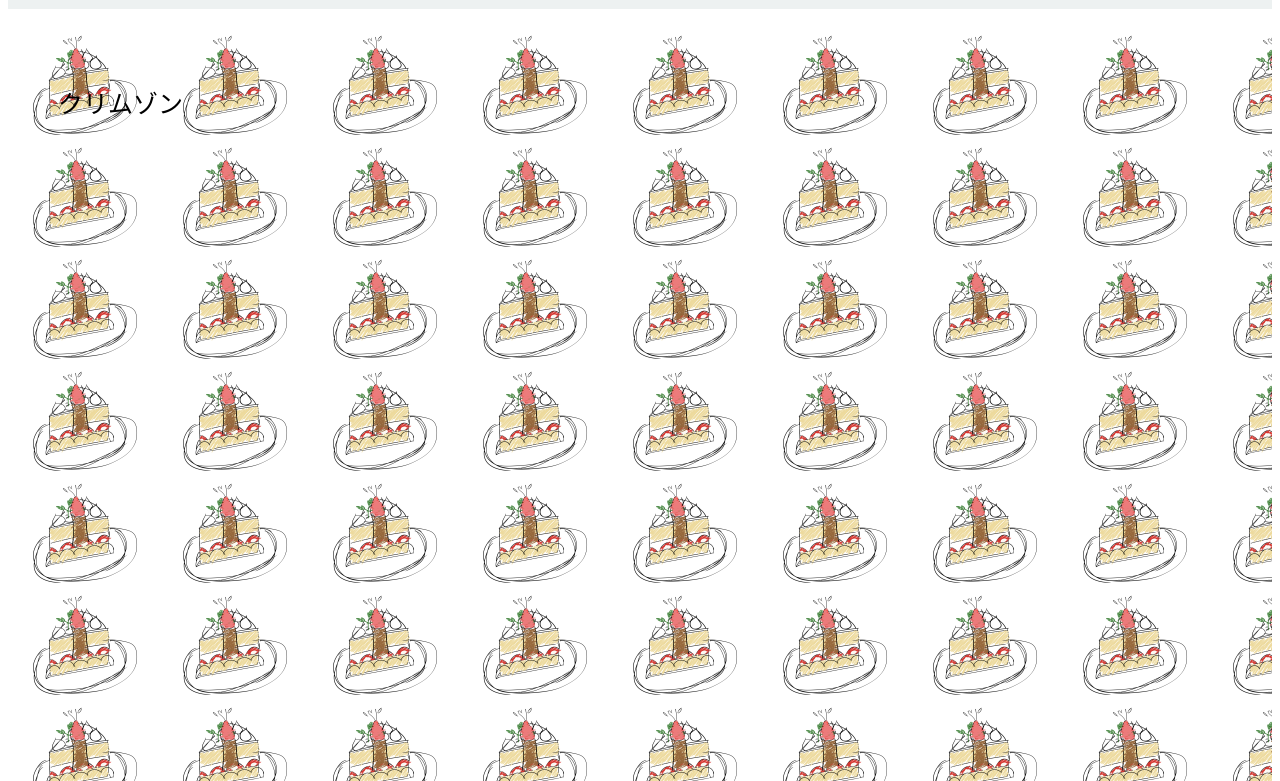
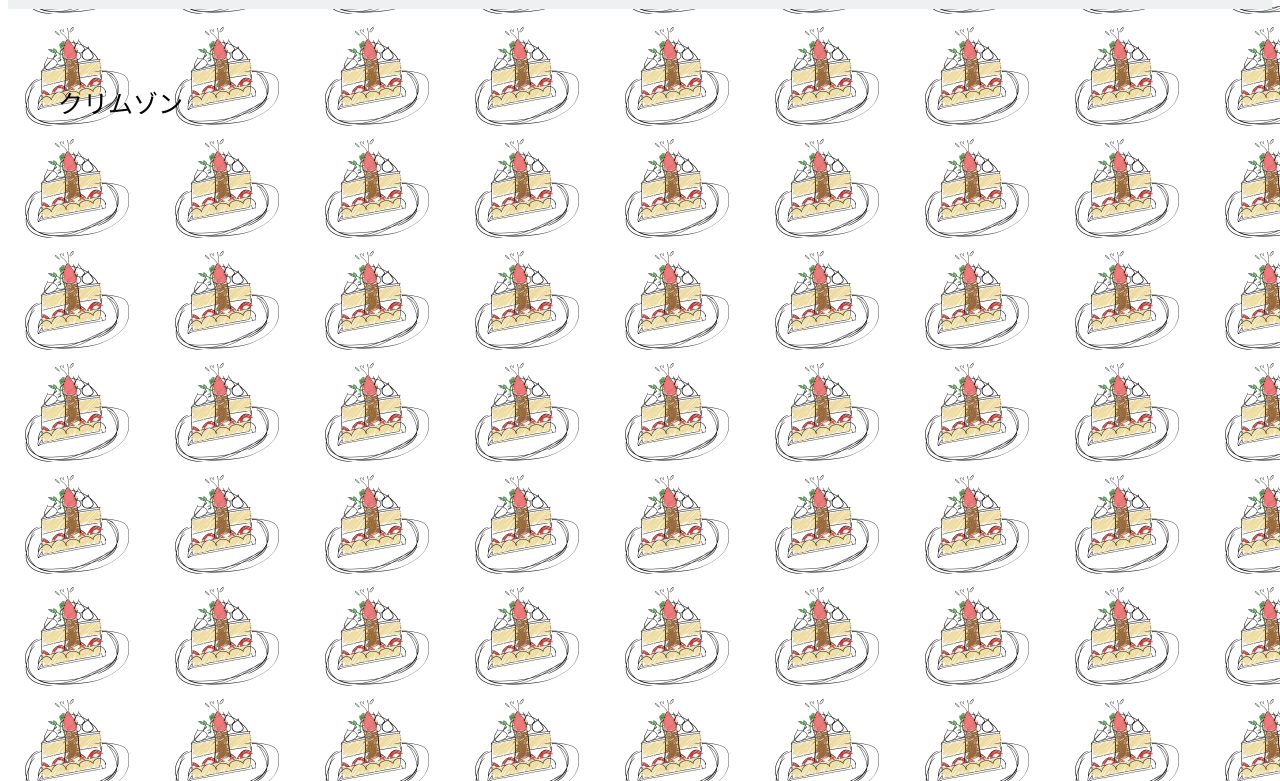
Before and after one commit to kiss-a/test, a plain HTML site: page index.html in a window 1280 px wide. Shown: the part 87-868 px from the top of the page. Drawn offline with Linux system fonts and the light colour scheme.

Commit message:
Update stylesheet.css

```diff
--- a/stylesheet.css
+++ b/stylesheet.css
@@ -1,9 +1,9 @@
+html { background-image: url(tntncake.png); }
 .header {
     height: 80px;
     background-color: rgb(237, 241, 241);
 }
 .main {
-  background-image: url(tntncake.png);
     height: 800px;
     /*background-color: rgb(124, 209, 198);*/
 }
```
